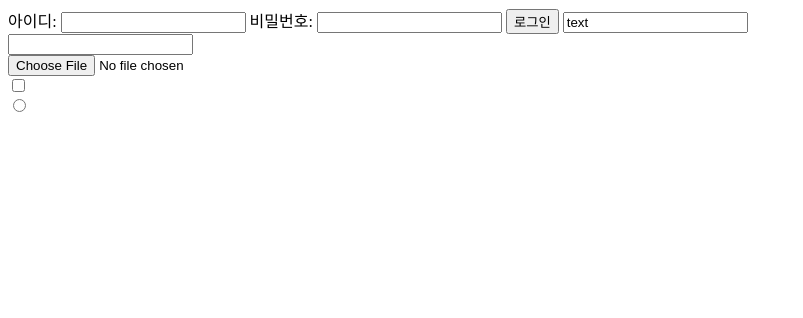
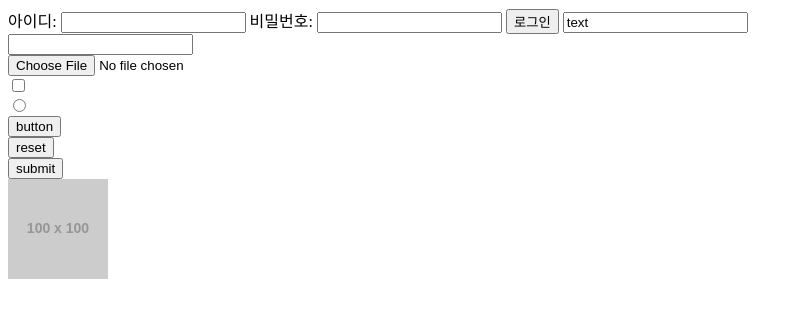
Before and after one commit to EJLEE77/testRepo1, a plain HTML site: page index.html in a window 1280 px wide. Shown: the whole page, without its empty margins (0-803 px from the left). Drawn offline with Linux system fonts and the light colour scheme; placeholder pictures from the web are drawn by us.

Commit message:
Update index.html

```diff
--- a/index.html
+++ b/index.html
@@ -17,6 +17,10 @@
         <input type="file" name="file" value="file"><br>
         <input type="checkbox" name="checkbox" value="checkbox"><br>
         <input type="radio" name="radio" value="radio"><br>
+        <input type="button" value="button"><br>
+        <input type="reset" value="reset"><br>
+        <input type="submit" value="submit"><br>
+        <input type="image" src="http://via.placeholder.com/100x100">
     </form>
 </body>
 </html>
```
